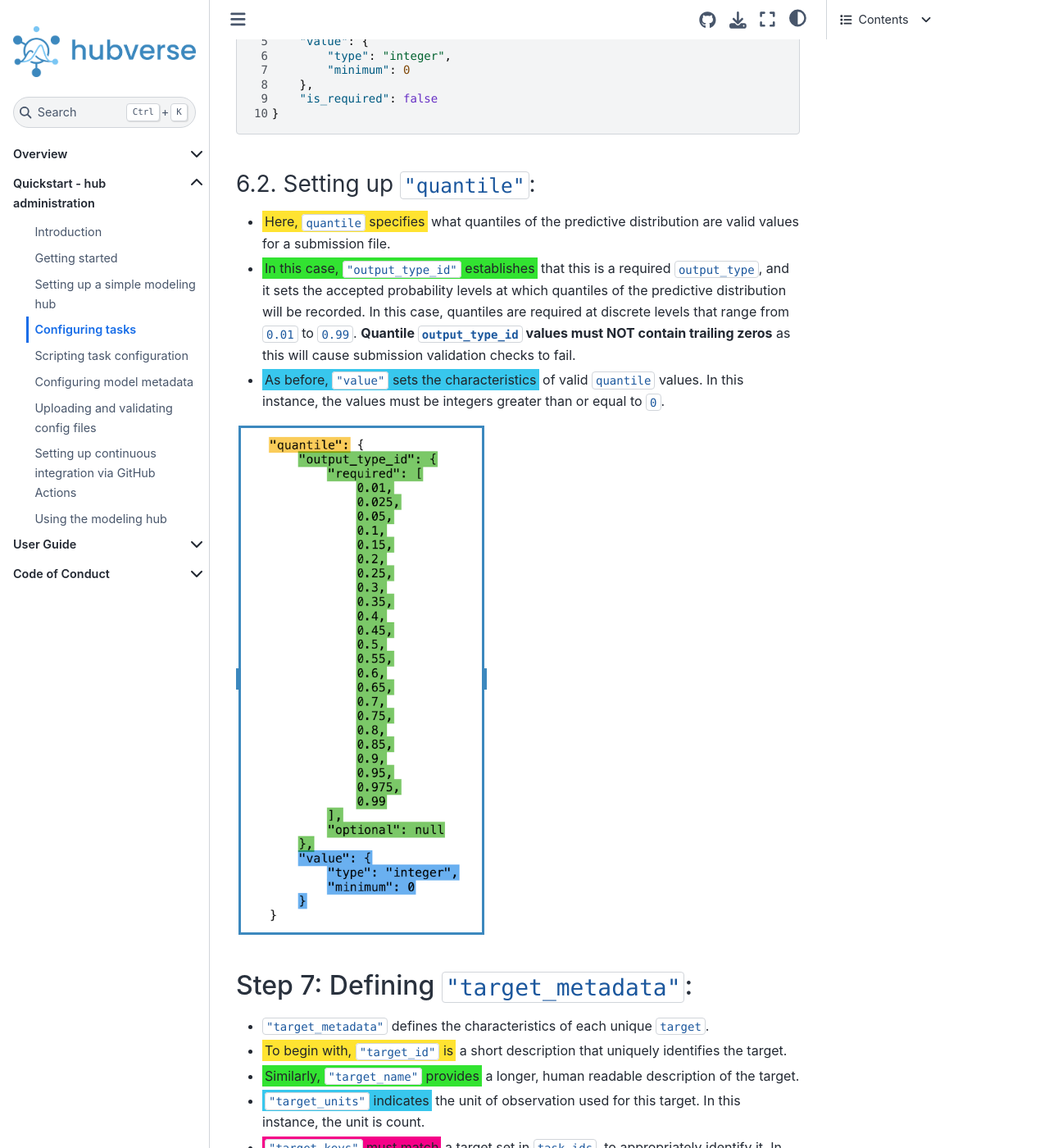
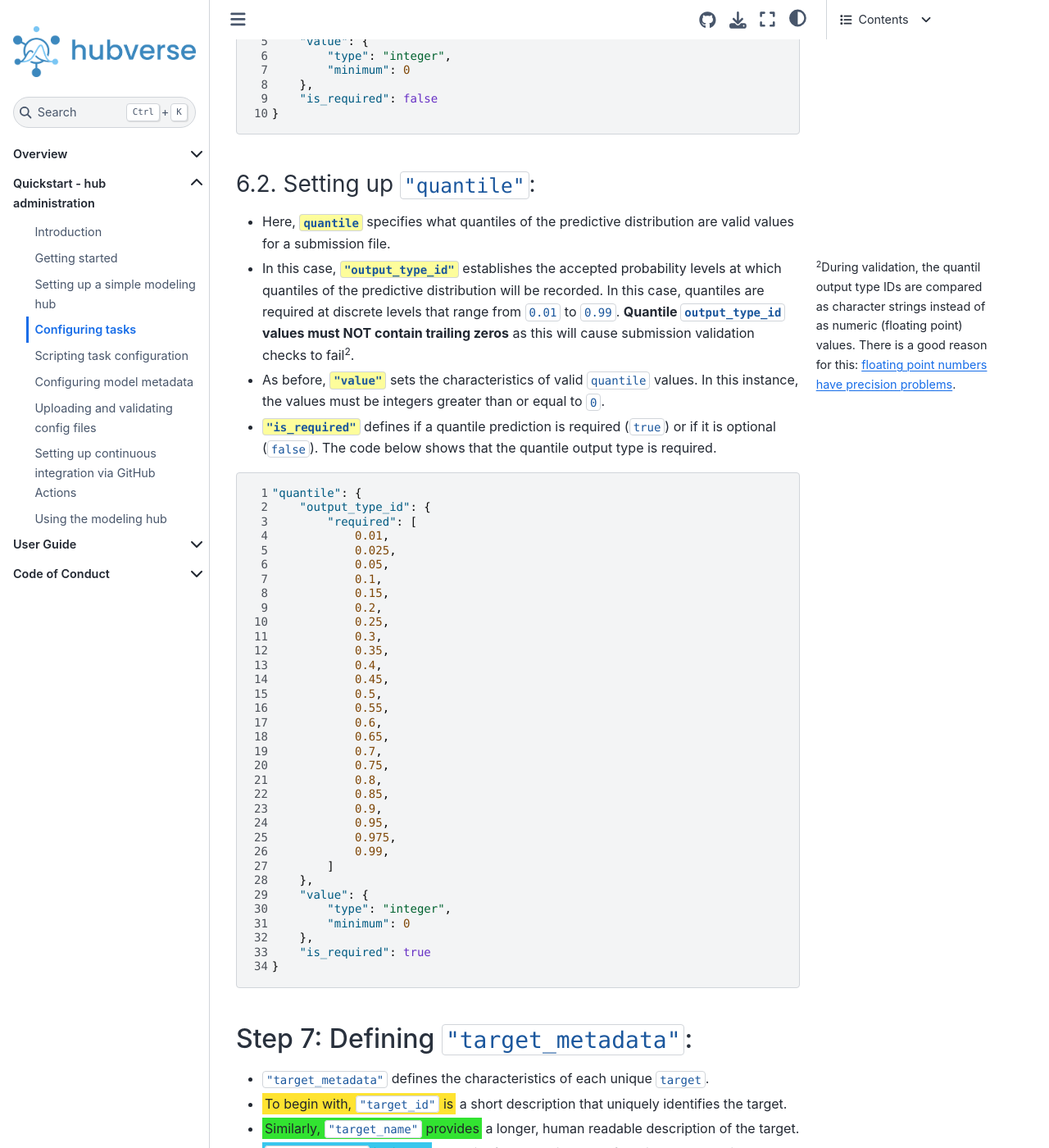
Before and after one commit to hubverse-org/hubDocs, a Sphinx documentation site: the page built from docs/source/quickstart-hub-admin/tasks-config.md, in a window 1280 px wide and 1400 px high, scrolled down 7328 px. Shown: the whole window at 82% size. Built offline with Sphinx 7.4.7 and the Sphinx Book theme 1.1.4, drawn with Linux system fonts in a browser that asks for light colours; comment, search, counter and statistics services are not loaded.

Commit message:
update quantile output type id

````diff
--- a/docs/source/quickstart-hub-admin/tasks-config.md
+++ b/docs/source/quickstart-hub-admin/tasks-config.md
@@ -217,14 +217,50 @@ As seen previously, each `task_ids` has a `required` and an `optional` property
 ```
 
 ### 6.2. Setting up `"quantile"`:
-- <mark style="background-color: #FFE331">Here, `quantile` specifies</mark> what quantiles of the predictive distribution are valid values for a submission file.
-- <mark style="background-color: #32E331">In this case, `"output_type_id"` establishes</mark> that this is a required `output_type`, and it sets the accepted probability levels at which quantiles of the predictive distribution will be recorded. In this case, quantiles are required at discrete levels that range from `0.01` to `0.99`.  **Quantile `output_type_id` values must NOT contain trailing zeros** as this will cause submission validation checks to fail.
-- <mark style="background-color: #38C7ED">As before, `"value"` sets the characteristics</mark> of valid `quantile` values. In this instance, the values must be integers greater than or equal to `0`.
+- Here, `quantile`{.codeitem} specifies what quantiles of the predictive distribution are valid values for a submission file.
+- In this case, `"output_type_id"`{.codeitem} establishes the accepted probability levels at which quantiles of the predictive distribution will be recorded. In this case, quantiles are required at discrete levels that range from `0.01` to `0.99`. **Quantile `output_type_id` values must NOT contain trailing zeros** as this will cause submission validation checks to fail[^quant-fail].
+- As before, `"value"`{.codeitem} sets the characteristics of valid `quantile` values. In this instance, the values must be integers greater than or equal to `0`.
+- `"is_required"`{.codeitem} defines if a quantile prediction is required (`true`) or if it is optional (`false`). The code below shows that the quantile output type is required.
 
-```{image} ../images/tasks-schema-6-2.png
-:alt: And more lines of code in the tasks.json file
-:class: bordered
-:width: 300px
+[^quant-fail]: During validation, the quantil output type IDs are compared as character strings instead of as numeric (floating point) values. There is a good reason for this: [floating point numbers have precision problems](https://en.wikipedia.org/wiki/Floating-point_arithmetic#Accuracy_problems).
+
+```{code-block} json
+:force: true
+:lineno-start: 1
+"quantile": {
+    "output_type_id": {
+        "required": [
+            0.01,
+            0.025,
+            0.05,
+            0.1,
+            0.15,
+            0.2,
+            0.25,
+            0.3,
+            0.35,
+            0.4,
+            0.45,
+            0.5,
+            0.55,
+            0.6,
+            0.65,
+            0.7,
+            0.75,
+            0.8,
+            0.85,
+            0.9,
+            0.95,
+            0.975,
+            0.99,
+        ]
+    },
+    "value": {
+        "type": "integer",
+        "minimum": 0
+    },
+    "is_required": true
+}
 ```
 
 ## Step 7: Defining `"target_metadata"`:
````
Also changed, not shown: docs/source/images/tasks-schema-6-2.png (deleted).
